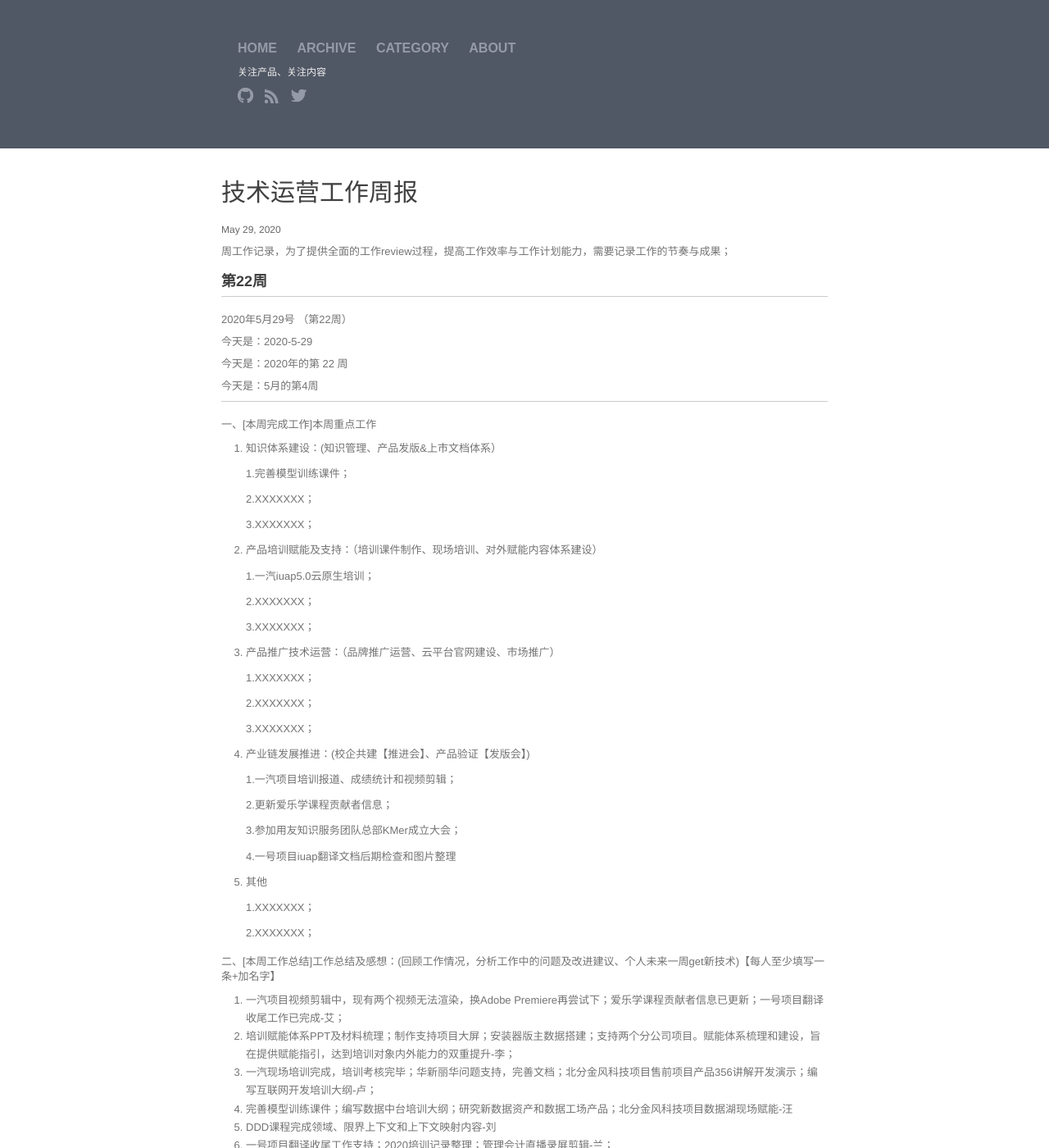
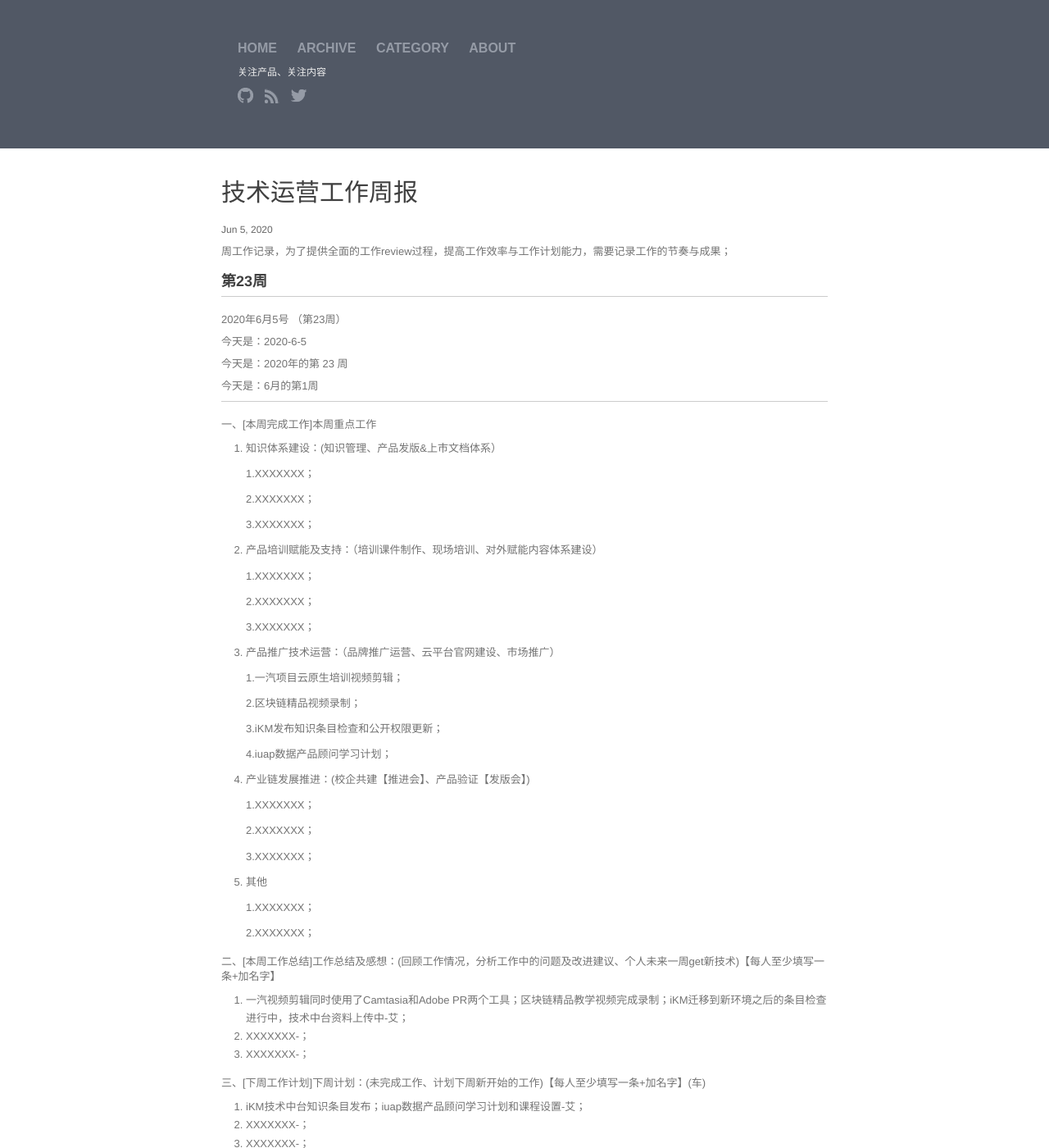
Before and after one commit to walllFlower/blog, a Jekyll site: the page built from 2020-02-28-day_report.md, in a window 1280 px wide and 1400 px high. Shown: the whole window at 82% size. Built offline with Jekyll 4.4.1, drawn with Linux system fonts in a browser that asks for light colours; comment, search, counter and statistics services are not loaded.

Commit message:
Update 2020-02-28-day_report.md

```diff
--- a/2020-02-28-day_report.md
+++ b/2020-02-28-day_report.md
@@ -1,11 +1,84 @@
 ---
 layout: post
 title:  "技术运营工作周报"
-date:   2020-5-29 14:57:32
+date:   2020-6-5 14:57:32
 categories: 技术运营工作周报
 ---
 
 周工作记录，为了提供全面的工作review过程，提高工作效率与工作计划能力，需要记录工作的节奏与成果；
+
+###  第23周
+
+***
+
+2020年6月5号 （第23周）
+
+今天是：2020-6-5
+
+今天是：2020年的第 23 周
+
+今天是：6月的第1周
+
+***
+
+
+一、[本周完成工作]本周重点工作
+
+1. 知识体系建设：(知识管理、产品发版&上市文档体系）
+
+    1.XXXXXXX；
+
+    2.XXXXXXX；
+
+    3.XXXXXXX；
+
+2. 产品培训赋能及支持：（培训课件制作、现场培训、对外赋能内容体系建设）
+
+    1.XXXXXXX；
+
+    2.XXXXXXX；
+
+    3.XXXXXXX；
+
+
+3. 产品推广技术运营：（品牌推广运营、云平台官网建设、市场推广）
+
+    1.一汽项目云原生培训视频剪辑；
+
+    2.区块链精品视频录制；
+
+    3.iKM发布知识条目检查和公开权限更新；
+
+    4.iuap数据产品顾问学习计划；
+
+
+4. 产业链发展推进：(校企共建【推进会】、产品验证【发版会】)
+
+    1.XXXXXXX；
+
+    2.XXXXXXX；
+
+    3.XXXXXXX；
+
+5. 其他
+
+    1.XXXXXXX；
+
+    2.XXXXXXX；
+
+二、[本周工作总结]工作总结及感想：(回顾工作情况，分析工作中的问题及改进建议、个人未来一周get新技术)【每人至少填写一条+加名字】
+
+1. 一汽视频剪辑同时使用了Camtasia和Adobe PR两个工具；区块链精品教学视频完成录制；iKM迁移到新环境之后的条目检查进行中，技术中台资料上传中-艾；
+2. XXXXXXX-；
+3. XXXXXXX-；
+
+三、[下周工作计划]下周计划：(未完成工作、计划下周新开始的工作)【每人至少填写一条+加名字】(车)
+
+1. iKM技术中台知识条目发布；iuap数据产品顾问学习计划和课程设置-艾；
+2. XXXXXXX-；
+3. XXXXXXX-；
+
+
 
 ###  第22周
 
```
